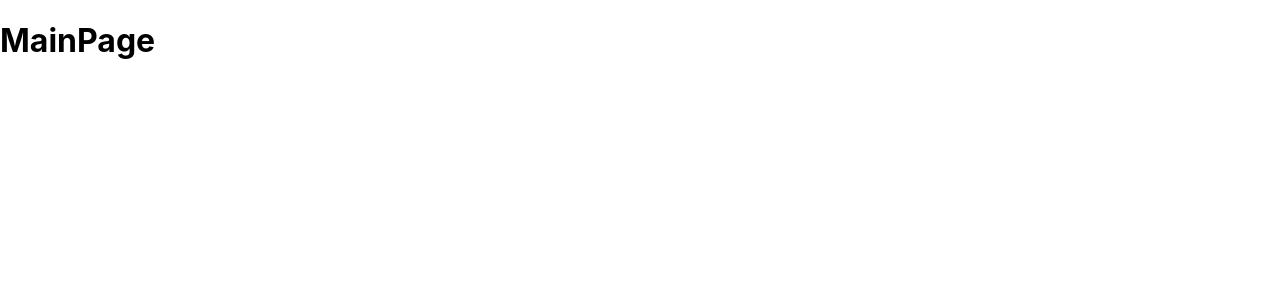
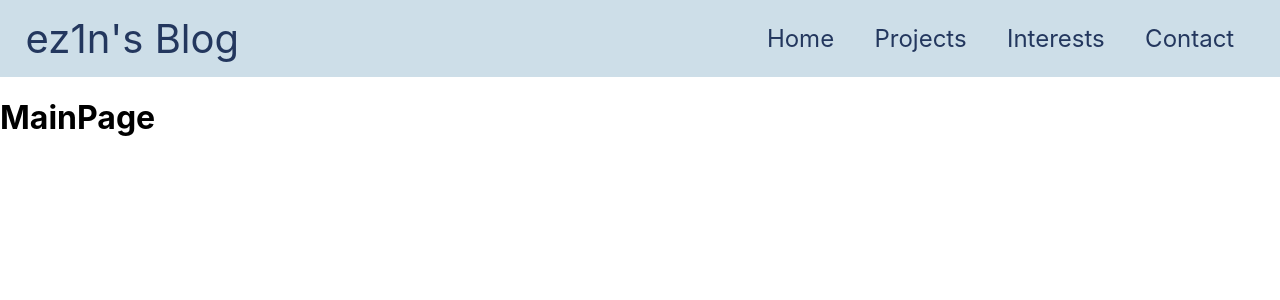
Before and after one commit to ez1n/ez1n-blog, a Next.js app: page / in a window 1280 px wide. Shown: the top 300 px of the page. Built offline with nearby package versions, Linux system fonts and the light colour scheme.

Commit message:
Feat: header 컴포넌트 생성

```diff
--- /dev/null
+++ b/components/ui/header/Logo.jsx
@@ -0,0 +1,8 @@
+import styles from './header.module.css';
+
+export default function Logo() {
+  return (
+    // eslint-disable-next-line react/no-unescaped-entities
+    <span className={styles.logo}>ez1n's Blog</span>
+  )
+}
--- /dev/null
+++ b/components/ui/header/NavBar.jsx
@@ -0,0 +1,27 @@
+import styles from './header.module.css';
+import Link from "next/link";
+import Logo from "@/components/ui/header/Logo";
+import {AiOutlineMenu} from '@react-icons/all-files/ai/AiOutlineMenu';
+import {useState} from "react";
+
+export default function NavBar() {
+  const [isToggle, setIsToggle] = useState(false);
+  const onClickMenu = () => {
+    setIsToggle(prev => !prev);
+  }
+
+  return (
+    <nav className={styles.navbar}>
+      <Link href='/'><Logo/></Link>
+
+      <ul className={`${styles.menu} ${isToggle && `${styles.active}`}`}>
+        <li><Link href='/'>Home</Link></li>
+        <li><Link href='/project'>Projects</Link></li>
+        <li><Link href='/interest'>Interests</Link></li>
+        <li><Link href='/contact'>Contact</Link></li>
+      </ul>
+
+      <Link className={styles.toggle} href='#' onClick={onClickMenu}><AiOutlineMenu/></Link>
+    </nav>
+  )
+}
--- /dev/null
+++ b/components/ui/header/header.module.css
@@ -0,0 +1,101 @@
+.navbar {
+  padding: 0 2%;
+  display: flex;
+  justify-content: space-between;
+  align-items: center;
+  position: relative;
+  background-color: var(--color-primary-100);
+}
+
+.logo {
+  cursor: pointer;
+  color: var(--color-font-point);
+  font-size: var(--size-10);
+}
+
+.menu {
+  padding-left: 0;
+  flex: 0.5;
+  display: flex;
+  justify-content: space-around;
+  align-items: center;
+  box-sizing: border-box;
+  list-style: none;
+}
+
+.menu li {
+  padding: var(--size-2);
+  border-radius: var(--size-2);
+}
+
+.menu li:hover {
+  background-color: var(--color-white-100);
+}
+
+.menu a {
+  font-size: var(--size-6);
+  color: var(--color-font-point);
+}
+
+.toggle {
+  display: none;
+  position: absolute;
+  right: var(--size-3);
+  font-size: var(--size-8);
+  color: var(--color-font-point);
+}
+
+@media screen and (max-width: 1240px) {
+  .menu {
+    flex: 0.6;
+  }
+}
+
+@media screen and (max-width: 960px) {
+  .logo {
+    font-size: var(--size-8);
+  }
+
+  .menu {
+    flex: 0.7;
+  }
+}
+
+@media screen and (max-width: 768px) {
+  .navbar {
+    padding: var(--size-2);
+    flex-direction: column;
+    align-items: flex-start;
+  }
+
+  .menu {
+    display: none;
+    width: 100%;
+    padding: 0 var(--size-2);
+    flex-direction: column;
+    align-items: center;
+  }
+
+  .active {
+    display: flex;
+  }
+
+  .menu li {
+    width: 100%;
+    text-align: center;
+  }
+
+  .toggle {
+    display: flex;
+  }
+}
+
+@media screen and (max-width: 420px) {
+  .logo {
+    font-size: var(--size-6);
+  }
+
+  .toggle {
+    font-size: var(--size-6);
+  }
+}
--- a/package.json
+++ b/package.json
@@ -10,6 +10,7 @@
     "lint": "next lint"
   },
   "dependencies": {
+    "@react-icons/all-files": "^4.1.0",
     "eslint": "8.35.0",
     "eslint-config-next": "13.2.3",
     "next": "13.2.3",
--- a/pages/_app.js
+++ b/pages/_app.js
@@ -1,5 +1,16 @@
 import '@/styles/globals.css'
+import NavBar from "@/components/ui/header/NavBar";
+import Head from "next/head";
 
-export default function App({ Component, pageProps }) {
-  return <Component {...pageProps} />
+export default function App({Component, pageProps}) {
+  return (
+    <>
+      <Head>
+        {/* eslint-disable-next-line react/no-unescaped-entities */}
+        <title>ez1n's Blog</title>
+      </Head>
+      <NavBar/>
+      <Component {...pageProps} />
+    </>
+  )
 }
--- a/styles/globals.css
+++ b/styles/globals.css
@@ -5,8 +5,40 @@
   font-style: normal;
 }
 
+:root {
+  --color-white-50: #FAFCFF;
+  --color-white-100: #EBEBEB;
+
+  --color-gray-100: #D9D9D9;
+  --color-grey-200: #888888;
+
+  --color-font-primary: #232323;
+  --color-font-point: #23375E;
+
+  --color-primary-50: #EFF4F3;
+  --color-primary-100: #CDDEE8;
+  --color-primary-200: #232323;
+
+  --size-1: 0.25rem;
+  --size-2: 0.5rem;
+  --size-3: 0.75rem;
+  --size-4: 1rem;
+  --size-5: 1.25rem;
+  --size-6: 1.5rem;
+  --size-8: 2rem;
+  --size-10: 2.5rem;
+  --size-12: 3rem;
+  --size-16: 4rem;
+  --size-20: 5rem;
+  --size-40: 10rem;
+}
+
 body {
   padding: 0;
   margin: 0;
   font-family: -apple-system, JUA, sans-serif;
 }
+
+a {
+  text-decoration: none;
+}
```
Also changed, not shown: pages/interest/index..jsx (renamed from pages/interests/index..jsx), 1 other file (tests, documents, lock files or other folders).
